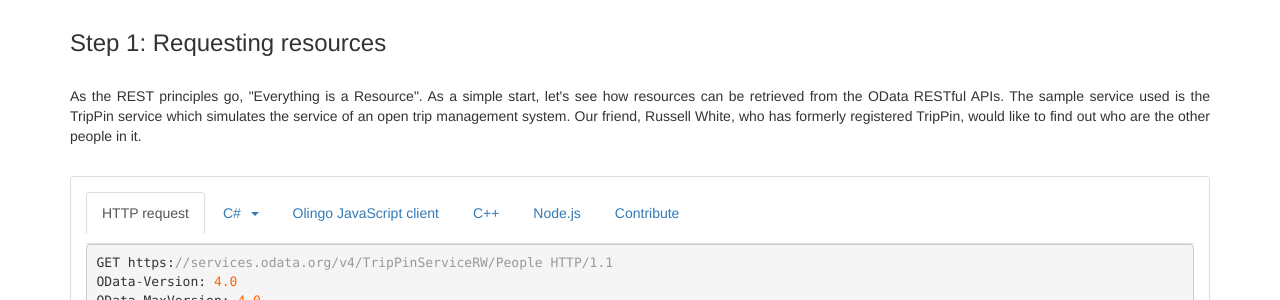
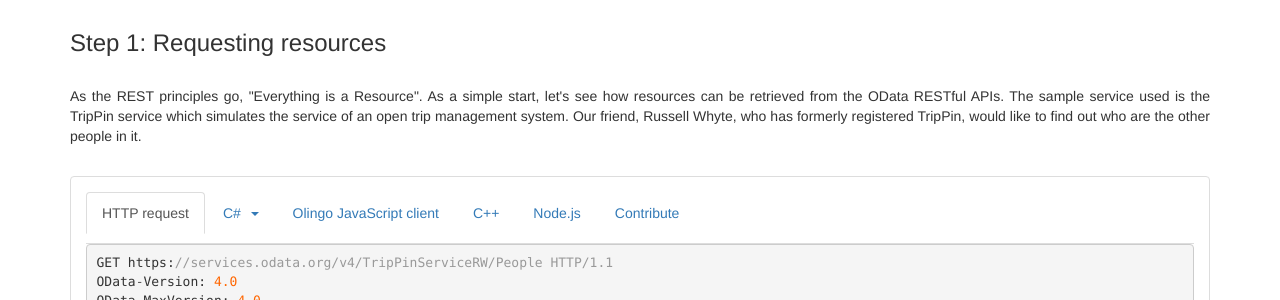
Before and after one commit to OData/odataorg.github.io, a Jekyll site: the page built from pages/getting-started/understand-odata-in-6-steps.html, in a window 1280 px wide and 900 px high, scrolled down 440 px. Shown: the part 172-472 px from the top of the window. Built offline with Jekyll 4.4.1, drawn with Linux system fonts in a browser that asks for light colours; nearby versions of some CDN libraries; library files that are not in the unit come from our copies; comment, search, counter and statistics services are not loaded; a style sheet for code colours, icons or effects is not loaded.

Commit message:
Fixed fictitious person's name in example to match the actual code and data samples ('White'->'Whyte').

```diff
--- a/pages/getting-started/understand-odata-in-6-steps.html
+++ b/pages/getting-started/understand-odata-in-6-steps.html
@@ -468,7 +468,7 @@
 <div class="bottom-border">
 <h3 class="top-margin bottom-margin">Step 1: Requesting resources
         </h3>
-<p class="text-justify bottom-margin">As the REST principles go, "Everything is a Resource". As a simple start, let's see how resources can be retrieved from the OData RESTful APIs. The sample service used is the TripPin service which simulates the service of an open trip management system. Our friend, Russell White, who has formerly registered TripPin, would like to find out who are the other people in it.</p>
+<p class="text-justify bottom-margin">As the REST principles go, "Everything is a Resource". As a simple start, let's see how resources can be retrieved from the OData RESTful APIs. The sample service used is the TripPin service which simulates the service of an open trip management system. Our friend, Russell Whyte, who has formerly registered TripPin, would like to find out who are the other people in it.</p>
 <div class="code-row bottom-margin">
 <ul class="nav nav-tabs" role="tablist">
 <li role="presentation" class="active"><a href="#http1" aria-controls="http1" role="tab" data-toggle="tab">HTTP request</a></li>
```
